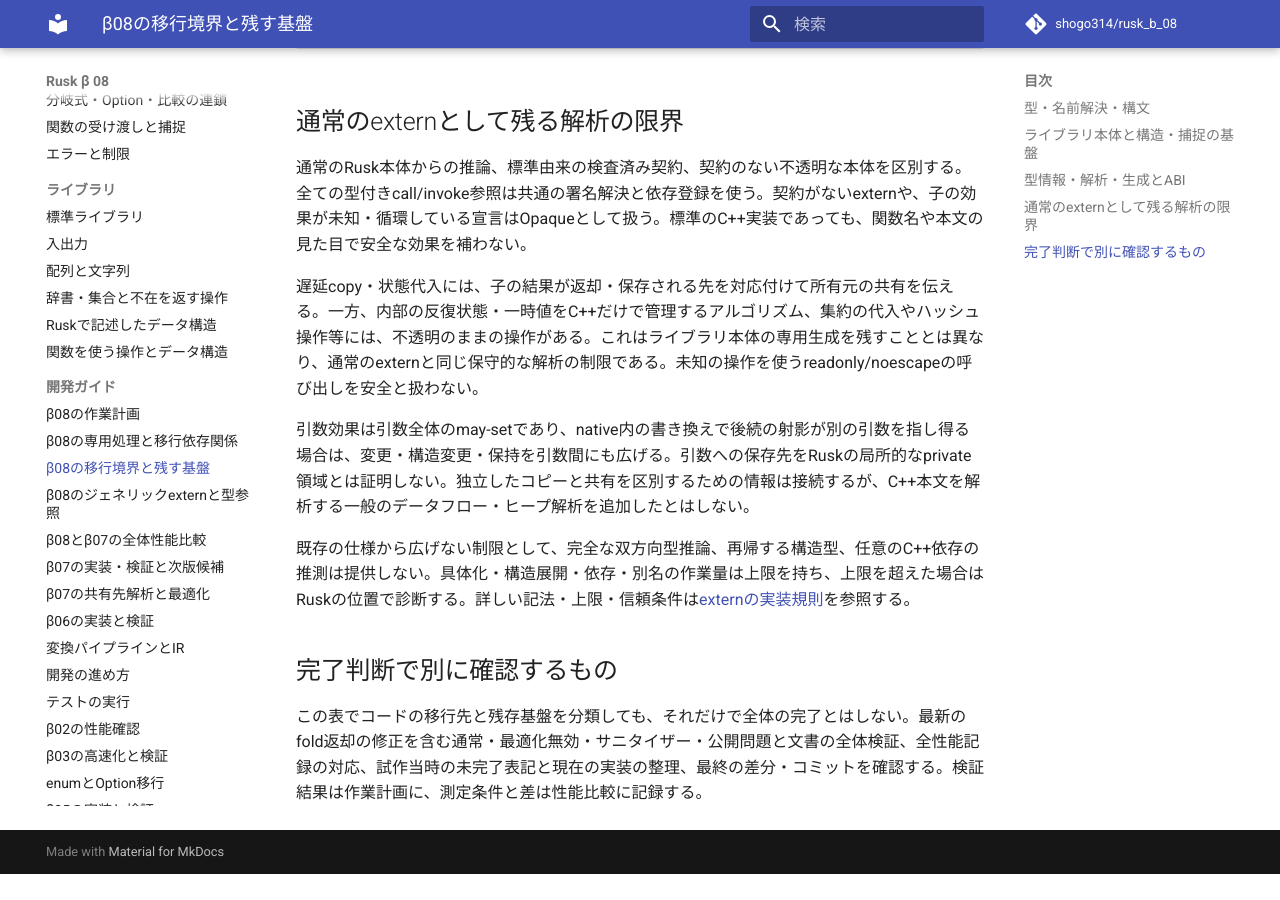
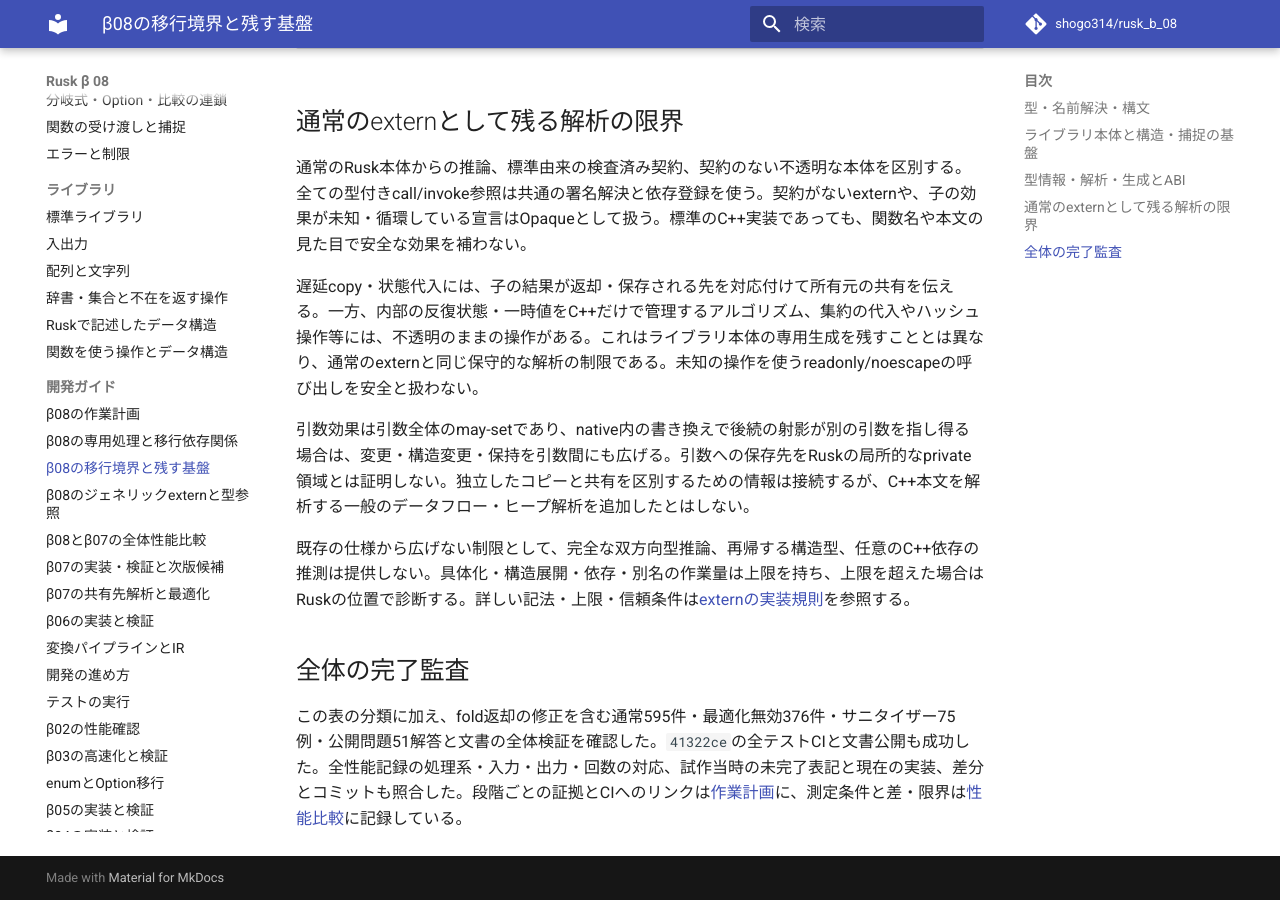
Before and after one commit to shogo314/rusk_b_08, an MkDocs documentation site: the page built from docs/development/beta08-boundaries.md, in a window 1280 px wide and 900 px high, scrolled down 4772 px. Built offline with MkDocs 1.6.1 and Material for MkDocs 9.7.7, drawn with Linux system fonts in a browser that asks for light colours; comment, search, counter and statistics services are not loaded; before the commit the page ends 5646 px from its top, so only the background shows below that.

Commit message:
Close beta08 plan with verified CI and baseline provenance

````diff
--- a/docs/development/beta08-boundaries.md
+++ b/docs/development/beta08-boundaries.md
@@ -63,6 +63,6 @@
 
 既存の仕様から広げない制限として、完全な双方向型推論、再帰する構造型、任意のC++依存の推測は提供しない。具体化・構造展開・依存・別名の作業量は上限を持ち、上限を超えた場合はRuskの位置で診断する。詳しい記法・上限・信頼条件は[externの実装規則](beta08-extern-prototype.md)を参照する。
 
-## 完了判断で別に確認するもの
+## 全体の完了監査
 
-この表でコードの移行先と残存基盤を分類しても、それだけで全体の完了とはしない。最新のfold返却の修正を含む通常・最適化無効・サニタイザー・公開問題と文書の全体検証、全性能記録の対応、試作当時の未完了表記と現在の実装の整理、最終の差分・コミットを確認する。検証結果は作業計画に、測定条件と差は性能比較に記録する。
+この表の分類に加え、fold返却の修正を含む通常595件・最適化無効376件・サニタイザー75例・公開問題51解答と文書の全体検証を確認した。`41322ce`の全テストCIと文書公開も成功した。全性能記録の処理系・入力・出力・回数の対応、試作当時の未完了表記と現在の実装、差分とコミットも照合した。段階ごとの証拠とCIへのリンクは[作業計画](beta08.md)に、測定条件と差・限界は[性能比較](beta08-performance.md)に記録している。
--- a/docs/development/beta08.md
+++ b/docs/development/beta08.md
@@ -6,7 +6,7 @@
 
 fixしたβ07の最終コミット[`ed925d2`](https://github.com/shogo314/rusk_b_07/commit/ed925d2b107125e3a95957ddaa1689657e95bfa5)を引き継ぐ。β07の[全テストCI](https://github.com/shogo314/rusk_b_07/actions/runs/42616455056)と[文書公開](https://github.com/shogo314/rusk_b_07/actions/runs/42616455127)は成功している。
 
-β08の開始コミットは`3a59755`で、[初回の全テストCI](https://github.com/shogo314/rusk_b_08/actions/runs/42621793838)と[文書公開](https://github.com/shogo314/rusk_b_08/actions/runs/42621793617)も成功した。開始時点では通常401件・最適化無効241件、サニタイザー35例、公開ジャッジ51解答の検証基盤を持つ。処理系・標準APIはβ07と同じで、以下はこれから行う仕事である。
+β08の開始コミットは`3a59755`で、[初回の全テストCI](https://github.com/shogo314/rusk_b_08/actions/runs/42621793838)と[文書公開](https://github.com/shogo314/rusk_b_08/actions/runs/42621793617)も成功した。開始時点では通常401件・最適化無効241件、サニタイザー35例、公開ジャッジ51解答の検証基盤を持ち、処理系・標準APIはβ07と同じだった。以下の段階1〜7には当初の作業内容と判断基準を残す。現在の達成状況は「現在の確認範囲」にまとめる。
 
 ## 作業の順序と区切り
 
@@ -24,7 +24,7 @@ fixしたβ07の最終コミット[`ed925d2`](https://github.com/shogo314/rusk_b
 
 ## 1 専用処理を全件棚卸しする
 
-開始コミットを対象にした[専用処理と移行依存関係の一覧](beta08-inventory.md)を作成した。型と呼び出し入口、ライブラリ本体、解析・最適化・C++生成を分けて追い、残す基盤の候補と不足する仕組みを記録している。移行実装はこれから行う。
+開始コミットを対象にした[専用処理と移行依存関係の一覧](beta08-inventory.md)を作成した。型と呼び出し入口、ライブラリ本体、解析・最適化・C++生成を分けて追い、残す基盤の候補と不足する仕組みを記録した。現在の移行先と残す処理は[移行境界](beta08-boundaries.md)に対応付けている。
 
 最初にコンパイラ内の名前依存・ライブラリ本体・型の特別扱いを調べる。
 
@@ -43,7 +43,7 @@ fixしたβ07の最終コミット[`ed925d2`](https://github.com/shogo314/rusk_b
 
 ## 2 externと型参照を設計して試す
 
-最小の[ジェネリックextern試作](beta08-extern-prototype.md)を追加した。外部型・関数の具体化を既存のジェネリクス解決へ接続し、本体型と共有ABIを区別している。記法は暫定案で、共通基盤の残りとライブラリ移行は未完了である。
+最小の試作で外部型・関数の具体化を既存のジェネリクス解決へ接続し、本体型と共有ABIを区別した。試作を経て実装した現在の記法・参照・信頼条件・制限は[ジェネリックexternと型参照の規則](beta08-extern-prototype.md)にまとめる。
 
 ここでは移行を始める前に、次を決める。
 
@@ -53,7 +53,7 @@ fixしたβ07の最終コミット[`ed925d2`](https://github.com/shogo314/rusk_b
 - 具体化した型・関数のC++名、キャッシュ、重複定義の抑止、前方参照・定義順序、再帰する展開の検出。
 - 同じC++型に対応する異なるRusk型も、型検査・コピー・効果の解析では別の型として保持すること。
 
-型参照は、次のような案を出発点にする。これは未実装の設計案である。
+型参照の出発点とした案は次のとおり。現在は外部型の`cpp_name`で`{T}`を使い、関数本体等では明示的な`@{T}`を使う。適用範囲と共有ABIは上記の規則を参照する。
 
 ```text
 {Int}                  → std::int64_t
@@ -105,7 +105,7 @@ Rusk本体から推論した情報、組み込みの信頼契約、未知のexte
 
 ## 現在の確認範囲
 
-最終監査では下表の成果物と現在のコード・検証記録を照合した。ローカルの実装・互換性・性能・文書の確認は済み、最新コミットの全テストCIと文書公開を確認して段階7を閉じる。
+最終監査では下表の成果物と現在のコード・検証記録を照合した。実装・互換性・性能・文書に加え、`41322ce`の全テストCIと文書公開の成功を確認し、段階1〜7を完了した。この後の追記は文書だけの変更で、検証済みの処理系・標準ライブラリ・テスト・検証コマンドに差はない。
 
 | 段階 | 完了を確かめる成果物・証拠 |
 |---|---|
@@ -116,7 +116,7 @@ Rusk本体から推論した情報、組み込みの信頼契約、未知のexte
 | 6 | [移行境界](beta08-boundaries.md)の残す処理と理由。専用のcontainers/higher_order本体生成を削除し、残るVecの型名参照は配列構文、Tupleは言語の構造型として分類した。C++本文の広域置換は残さない |
 | 7（ローカル） | 通常595件・最適化無効376件、fmt・全targetのClippy、ASan・UBSan・リーク検査75例、公開問題51解答、strict文書ビルドが成功。文書例は`documentation`・`extern_generics`で実際の文書から検証する |
 | 7（性能） | [β07との比較](beta08-performance.md)の11項目・41対照・追加2対照。処理系ハッシュ、全サンプル、出力または出力ハッシュ、確保数・共有コピー数を原記録と照合した |
-| 7（公開） | 最新コミットの全テストCI・文書公開の結果を確認中 |
+| 7（公開） | `41322ce`の[全テストCI](https://github.com/shogo314/rusk_b_08/actions/runs/42796711297)と[文書公開](https://github.com/shogo314/rusk_b_08/actions/runs/42796711430)が成功。CIログでも通常595件・最適化無効376件・サニタイザー75例と全ステージの成功を照合した |
 
 この監査はβ08の作業計画の達成を確認するもので、版をfixする判断とは分ける。既知の推論・解析・具体化上限と測定の限界は、上記の規則・境界・性能記録へ明記した。
 
@@ -124,7 +124,7 @@ Rusk本体から推論した情報、組み込みの信頼契約、未知のexte
 
 C++本体から一般のデータフローを推測せず、契約のない操作・未知の子・循環は通常のexternとして不透明に保つ。型名・関数名の特例で安全性を補わない。試作後に記録した「他の操作への適用」は、型付き参照と依存登録の共通経路への移行と、利用できる契約の範囲を監査で区別した。不透明な操作まで一律に安全な契約を与えたものではない。
 
-foldの返却ABI補助によるNRVOの阻害を修正し、Unit・空入力・共有・解放順序を検証した。[β07との全体比較](beta08-performance.md)では既存11項目・41対照・長時間2対照を維持し、時間と確保・共有コピーを分けて記録した。最新の全体検証と文書の整合を確認して区切りを判断する。以降の各節は実装・検証の経過であり、その段階での未完了記述は現在の作業一覧とは区別する。
+foldの返却ABI補助によるNRVOの阻害を修正し、Unit・空入力・共有・解放順序を検証した。[β07との全体比較](beta08-performance.md)では既存11項目・41対照・長時間2対照を維持し、時間と確保・共有コピーを分けて記録した。全体検証と文書の整合を確認して、この作業計画の区切りとする。以降の各節は実装・検証の経過であり、その段階での未完了記述は現在の作業一覧とは区別する。
 
 ## 反復するアルゴリズムの移行
 
````
Also changed, not shown: docs/development/beta08-performance.md (+2 -0 lines).
